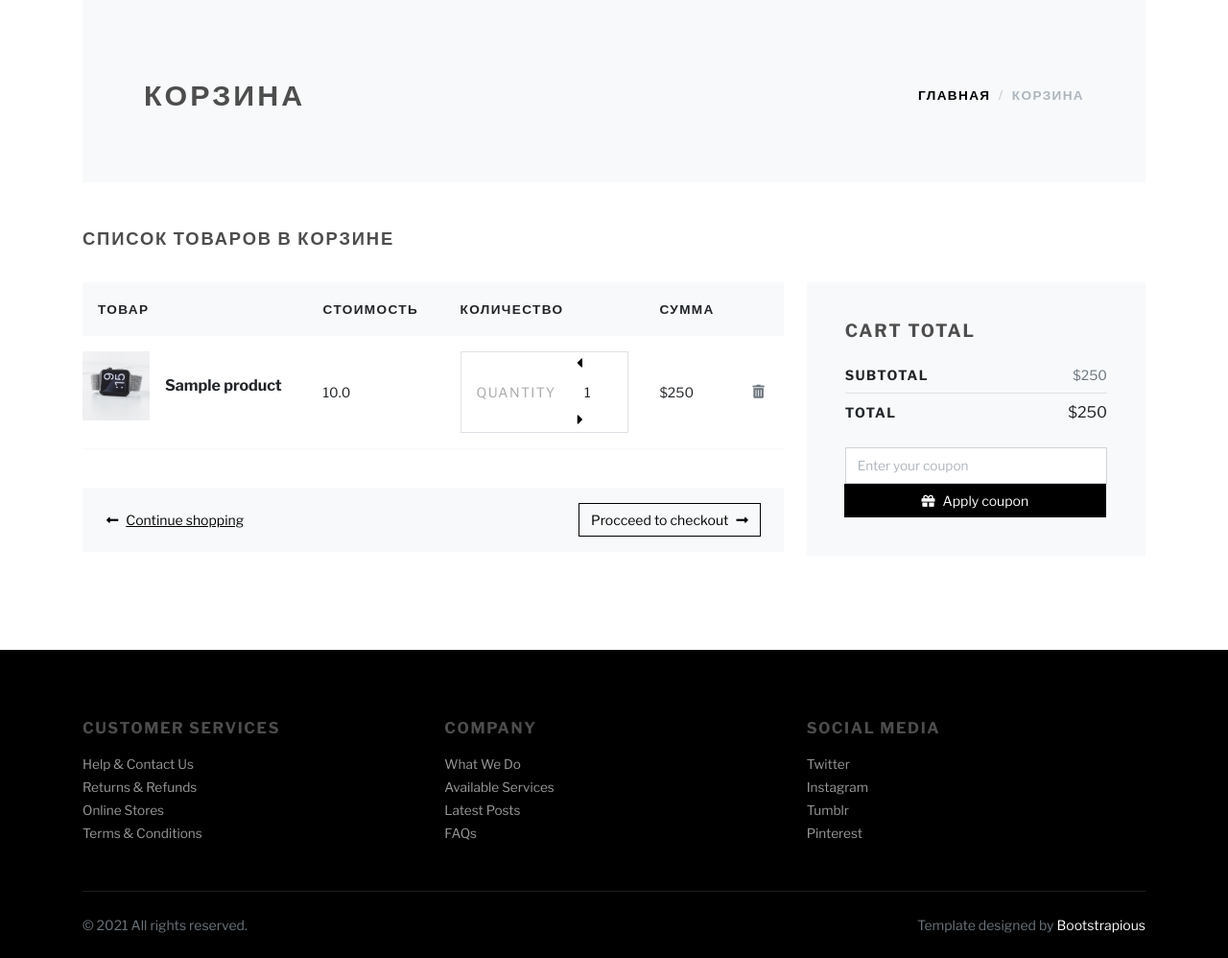
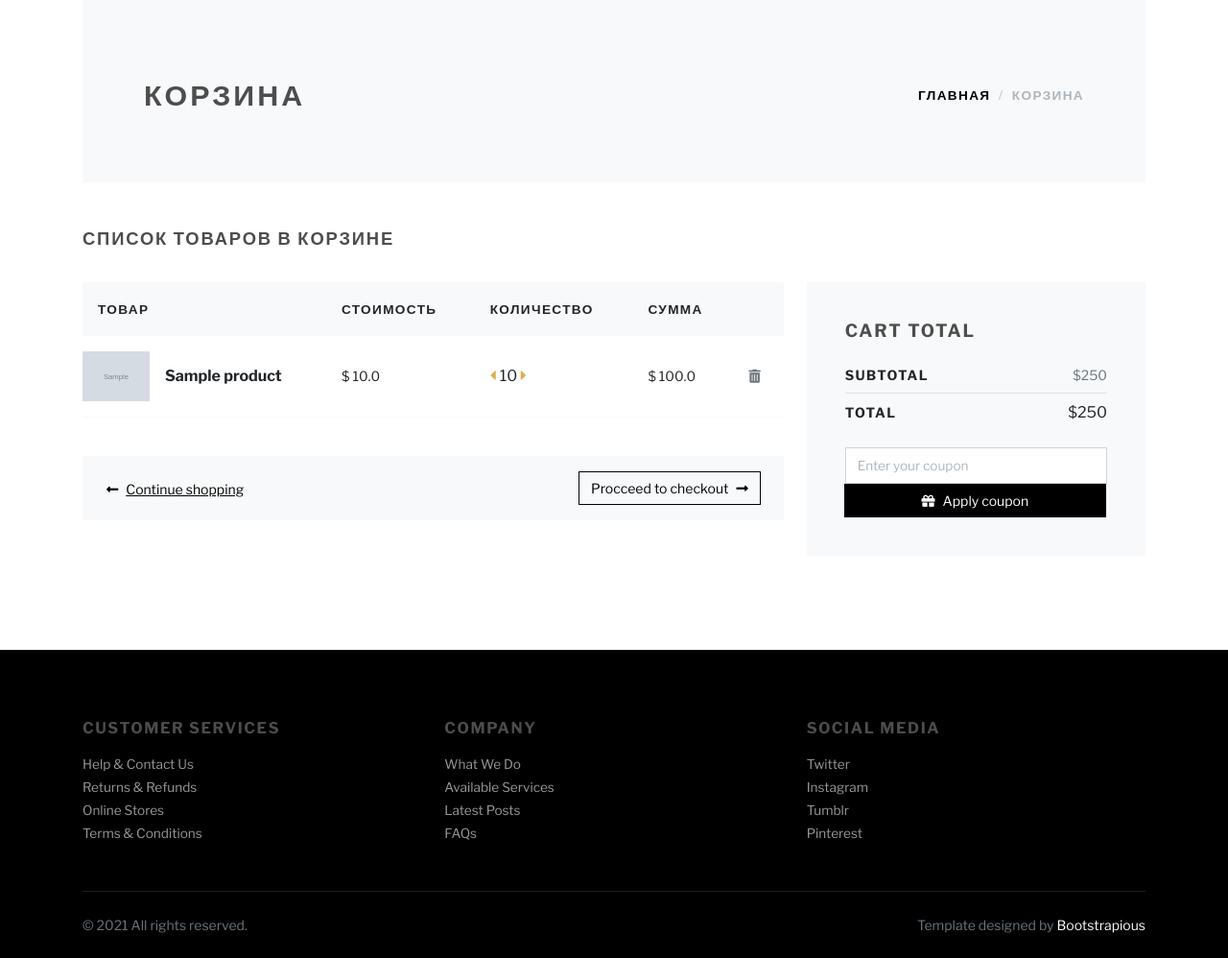
Before and after one commit to PsYcHo-DiSs/web_shop, a Django app: template shop/templates/shop/cart.html in a window 1280 px wide. Shown: the part 71-1069 px from the top of the page at 96% size. Run offline with Django 5.2, Linux system fonts and the light colour scheme; tables that the repository leaves empty hold one stand-in row (values such as "Sample post"); the template is opened without the code that fills it: values that come from a table or form of the project are taken from there, most other values are stand-ins (such as "Sample title", 1, 10 or a date in 2020); grey boxes marked "Sample" are stand-in pictures; parts of the project's set-up code (start-up, migrations or seed data) failed here and were passed over; some libraries are stand-ins or nearby versions; some web fonts are replaced.

Commit message:
refactor: unpack context info dict for visualisation per row for each product in order. Set image pic and links om click for pic and title. <> logic for qty comtrol of each product. Trash can deletion. Auto calculation of total price and total qty for each item in cart. Also total of totals.

```diff
--- a/shop/templates/shop/components/_cart_row.html
+++ b/shop/templates/shop/components/_cart_row.html
@@ -1,33 +1,37 @@
+{% load static %}
 <tr>
     <th class="ps-0 py-3 border-light" scope="row">
         <div class="d-flex align-items-center">
-            <a class="reset-anchor d-block animsition-link" href="detail.html"
-                ><img src="img/product-detail-3.jpg" alt="..." width="70"
+            <a class="reset-anchor d-block animsition-link" href="{{ item.product.get_absolute_url }}"
+                ><img src="{{ item.product.get_first_image_or_default }}" alt="..." width="70"
             /></a>
             <div class="ms-3">
                 <strong class="h6"
-                    ><a class="reset-anchor animsition-link" href="detail.html">{{ product.title }}</a></strong
+                    ><a class="reset-anchor animsition-link" href="{{ item.product.get_absolute_url }}">{{ item.product.title }}</a></strong
                 >
             </div>
         </div>
     </th>
     <td class="p-3 align-middle border-light">
-        <p class="mb-0 small">{{ product.price }}</p>
+        <p class="mb-0 small">$ {{ item.product.price }}</p>
+    </td>
+
+    <div class="row">
+        <td class="p-3 align-middle border-light">
+        {% if 'cart' in request.path %}
+            {% if item.product.quantity > 0 %}
+                <a href="{% url 'to_cart' item.product.pk 'delete' %}"><i class="fas fa-caret-left"></i></a>
+            {% endif %}
+            {{ item.product_quantity }}
+            <a href="{% url 'to_cart' item.product.pk 'add' %}"><i class="fas fa-caret-right"></i></a>
+        {% endif %}
+        </td>
+    </div>
+
+    <td class="p-3 align-middle border-light">
+        <p class="mb-0 small">$ {{ item.get_order_product_total_price }}</p>
     </td>
     <td class="p-3 align-middle border-light">
-        <div class="border d-flex align-items-center justify-content-between px-3">
-            <span class="small text-uppercase text-gray headings-font-family">Quantity</span>
-            <div class="quantity">
-                <button class="dec-btn p-0"><i class="fas fa-caret-left"></i></button>
-                <input class="form-control form-control-sm border-0 shadow-0 p-0" type="text" value="1" />
-                <button class="inc-btn p-0"><i class="fas fa-caret-right"></i></button>
-            </div>
-        </div>
-    </td>
-    <td class="p-3 align-middle border-light">
-        <p class="mb-0 small">$250</p>
-    </td>
-    <td class="p-3 align-middle border-light">
-        <a class="reset-anchor" href="#!"><i class="fas fa-trash-alt small text-muted"></i></a>
+        <a class="reset-anchor" href="{% url 'to_cart' item.product.pk 'remove' %}"><i class="fas fa-trash-alt small text-muted"></i></a>
     </td>
 </tr>
```
